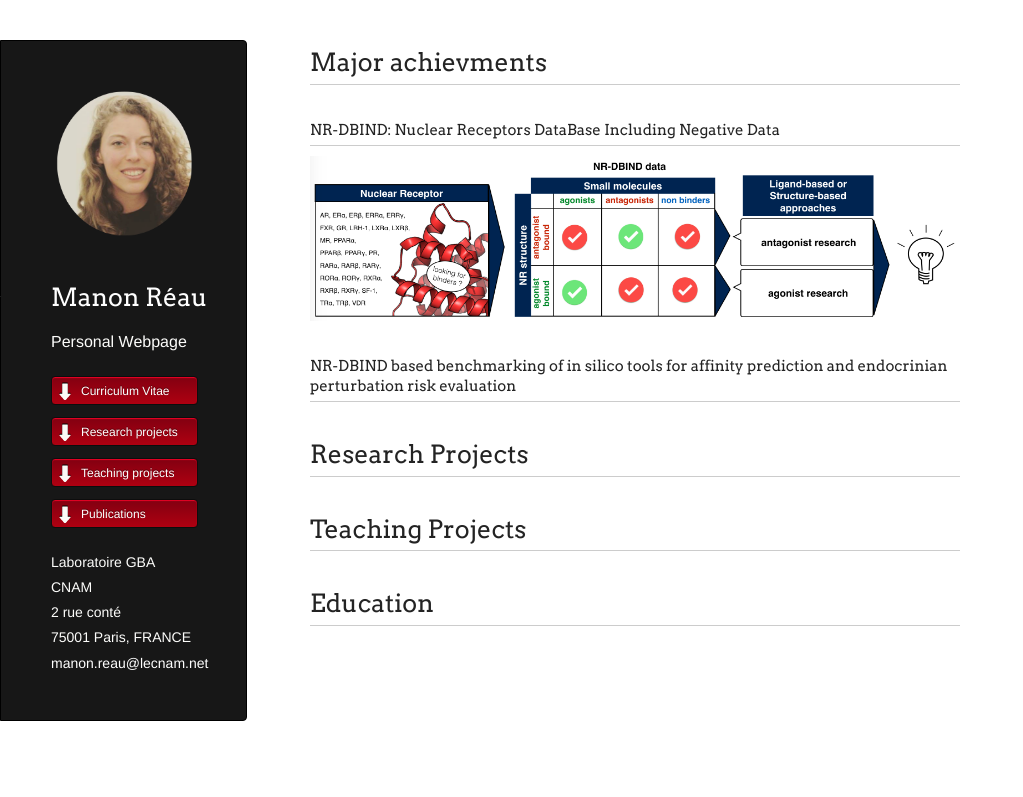
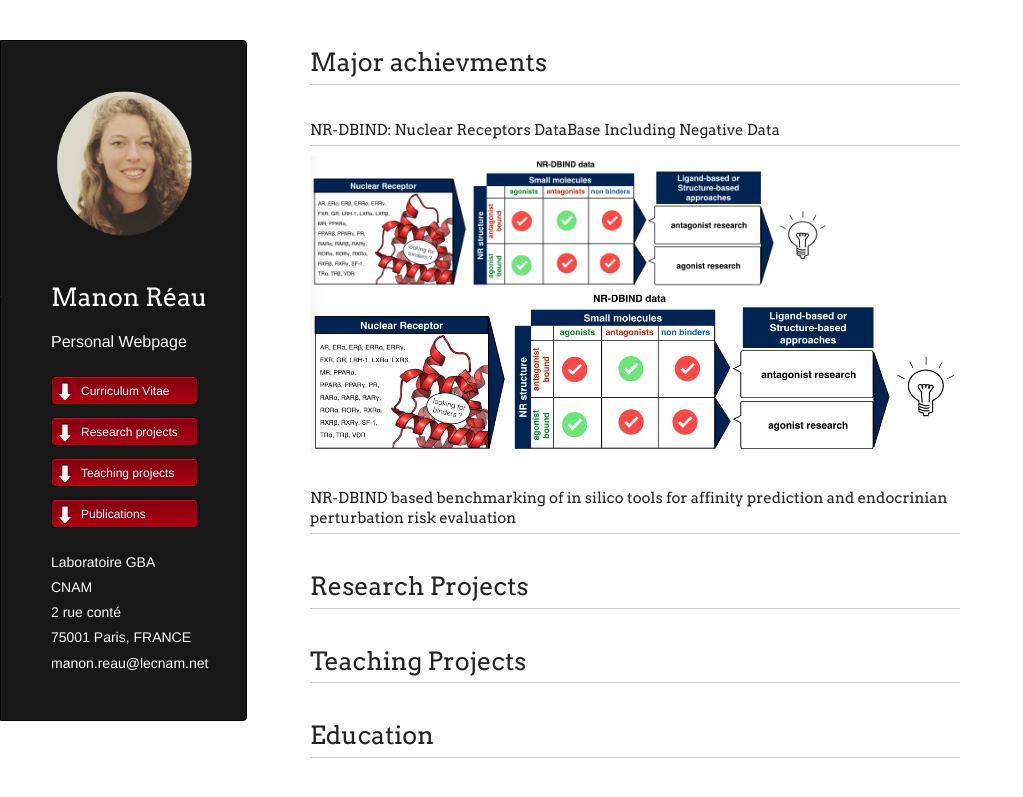
Before and after one commit to ManonR11/manonreau.github.io, a Jekyll site: the page built from index.md, in a window 1280 px wide. Shown: the top 797 px of the page, without its empty margins (0-1023 px from the left). Built offline with Jekyll 4.4.1, drawn with Linux system fonts in a browser that asks for light colours; our own code applies the rules of GitHub Pages for plain Markdown files.

Commit message:
Update index.md

```diff
--- a/index.md
+++ b/index.md
@@ -1,5 +1,6 @@
 # Major achievments
 ### NR-DBIND: Nuclear Receptors DataBase Including Negative Data
+<img style="width:80%" src="assets/images/TOCgraphic.png" alt="NR-DBIND TOC">
 ![NR-DBIND TOC](assets/images/TOCgraphic.png "NR-DBIND TOC")
 ### NR-DBIND based benchmarking of in silico tools for affinity prediction and endocrinian perturbation risk evaluation
 
```
